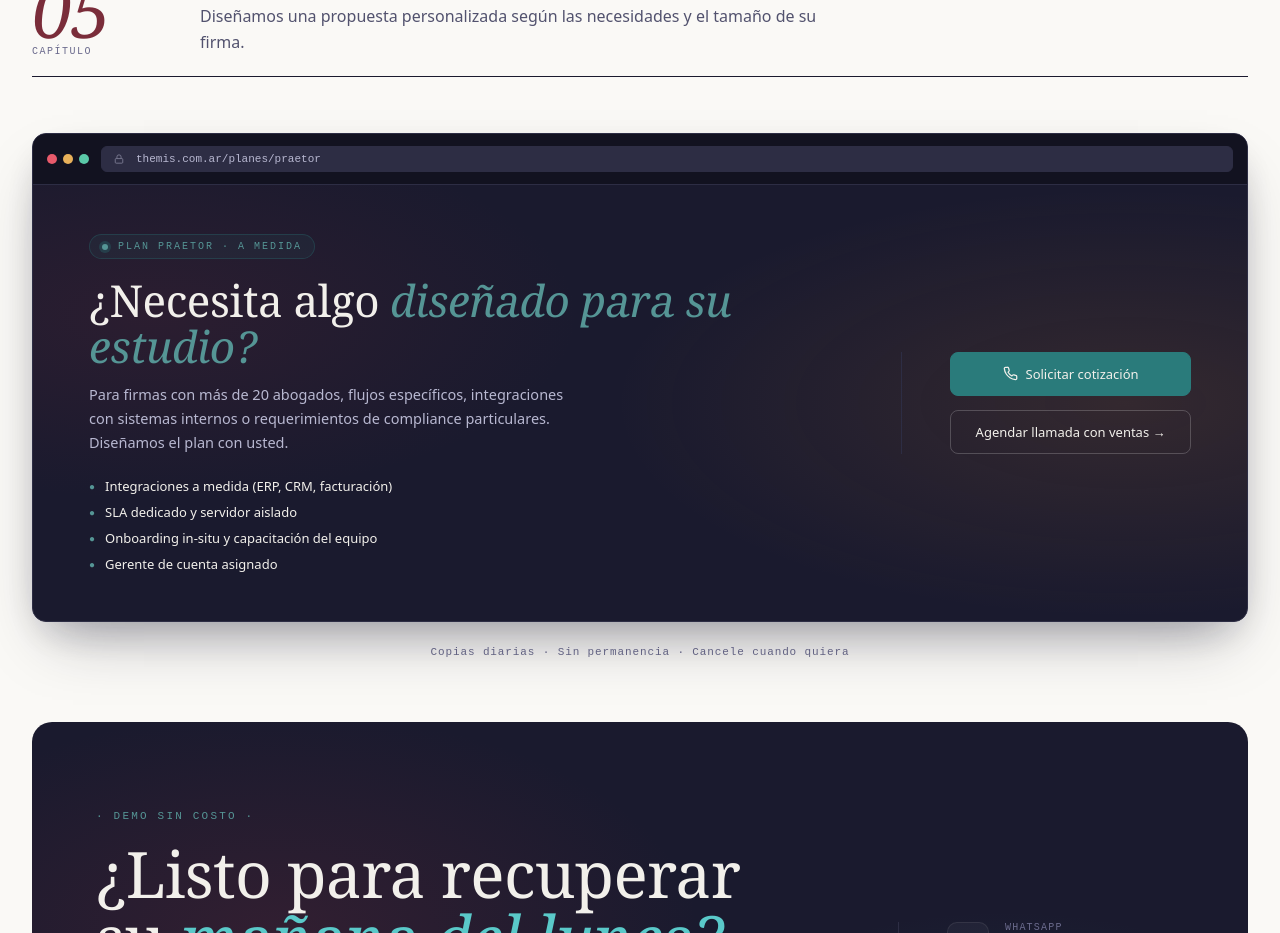
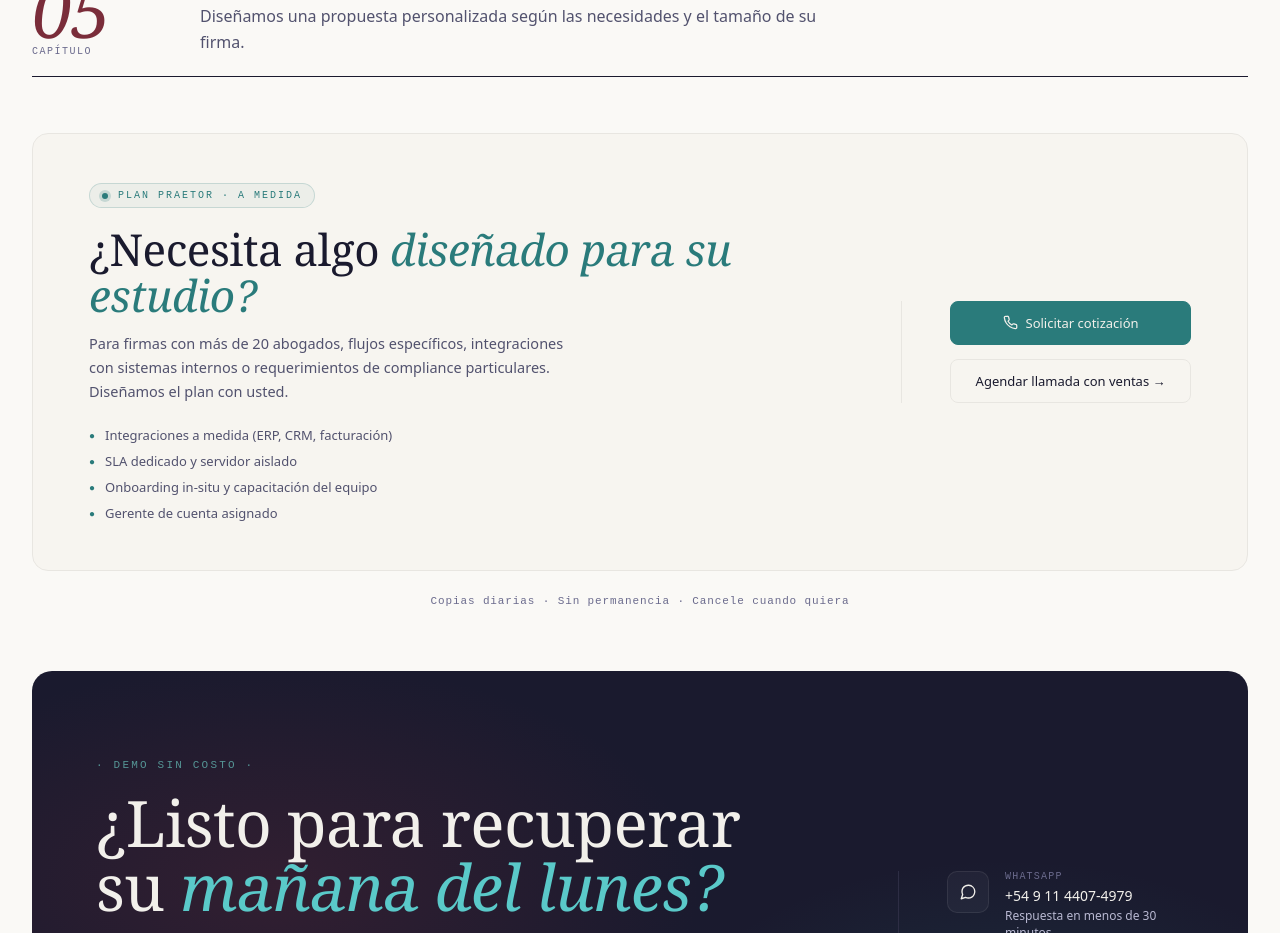
Before and after one commit to tinoamato/themis-landing, a Next.js app: page / in a window 1280 px wide. Shown: the part 6340-7273 px from the top of the page. Built offline with nearby package versions, Linux system fonts and the light colour scheme.

Commit message:
Rediseñar tarjeta de Plan Praetor a tema claro para consistencia de marca y remover chrome de navegador

```diff
--- a/app/html-design.css
+++ b/app/html-design.css
@@ -922,8 +922,9 @@
 /* ───────────────────── ENTERPRISE / PRAETOR CTA ───────────────────── */
 .enterprise-cta{
   margin-top:32px;
-  background:var(--obsidian);
-  color:var(--ivory);
+  background:var(--paper);
+  color:var(--obsidian);
+  border:1px solid var(--smoke);
   border-radius:16px;
   padding:48px 56px;
   display:grid;grid-template-columns:1.45fr 0.55fr;gap:48px;
@@ -931,44 +932,40 @@
   align-items:center;
 }
 .enterprise-cta::before{
-  content:"";position:absolute;inset:0;
-  background:
-    radial-gradient(ellipse 60% 70% at 90% 50%, rgba(184,115,51,.16) 0%, transparent 70%),
-    radial-gradient(ellipse 50% 60% at 10% 30%, rgba(122,45,58,.18) 0%, transparent 70%);
-  pointer-events:none;
+  display:none;
 }
 .enterprise-cta > *{position:relative;z-index:2}
 .ent-badge{
   display:inline-flex;align-items:center;gap:10px;
   font-family:var(--font-mono);font-size:10px;
-  color:color-mix(in srgb, var(--accent) 80%, white);letter-spacing:.2em;
+  color:var(--accent);letter-spacing:.2em;
   text-transform:uppercase;
   margin-bottom:18px;
   padding:6px 12px;
-  border:1px solid color-mix(in srgb, var(--accent) 30%, transparent);
+  border:1px solid color-mix(in srgb, var(--accent) 20%, transparent);
   border-radius:100px;
-  background:color-mix(in srgb, var(--accent) 10%, transparent);
+  background:color-mix(in srgb, var(--accent) 5%, transparent);
 }
-.ent-dot{width:6px;height:6px;border-radius:50%;background:color-mix(in srgb, var(--accent) 80%, white);box-shadow:0 0 0 3px color-mix(in srgb, var(--accent) 30%, transparent)}
+.ent-dot{width:6px;height:6px;border-radius:50%;background:var(--accent);box-shadow:0 0 0 3px color-mix(in srgb, var(--accent) 20%, transparent)}
 .ent-title{
   font-family:var(--font-display);font-weight:300;
   font-size:clamp(32px, 3.8vw, 44px);
   line-height:1.05;letter-spacing:-.01em;
-  color:var(--ivory);margin-bottom:14px;
+  color:var(--obsidian);margin-bottom:14px;
 }
-.ent-title em{font-style:italic;color:color-mix(in srgb, var(--accent) 80%, white)}
+.ent-title em{font-style:italic;color:var(--accent)}
 .ent-desc{
   font-size:14.5px;line-height:1.65;
-  color:var(--silver);max-width:500px;margin-bottom:22px;
+  color:var(--pewter-dark);max-width:500px;margin-bottom:22px;
 }
 .ent-feats{display:flex;flex-direction:column;gap:8px}
 .ent-feat{
   display:flex;align-items:center;gap:10px;
-  font-size:13px;color:var(--ivory);
+  font-size:13px;color:var(--pewter-dark);
 }
-.ent-chk{color:color-mix(in srgb, var(--accent) 80%, white);font-size:10px}
+.ent-chk{color:var(--accent);font-size:10px}
 .ent-right{
-  border-left:1px solid var(--obsidian-600);
+  border-left:1px solid var(--smoke);
   padding-left:48px;
   display:flex;flex-direction:column;gap:14px;
   align-self:center;
@@ -977,12 +974,12 @@
 .ent-q-l{font-family:var(--font-mono);font-size:10px;color:var(--pewter);letter-spacing:.14em;text-transform:uppercase;margin-bottom:4px}
 .ent-q-v{
   font-family:var(--font-display);font-size:52px;font-weight:300;
-  color:var(--ivory);line-height:1;letter-spacing:-.02em;
+  color:var(--obsidian);line-height:1;letter-spacing:-.02em;
   display:flex;align-items:baseline;gap:4px;
 }
-.ent-q-v .curr{font-size:18px;color:var(--silver);font-family:var(--font-sans);font-weight:500}
-.ent-q-v .per{font-size:13px;color:var(--silver);font-family:var(--font-mono);letter-spacing:.06em;font-weight:400}
-.ent-q-s{font-size:12px;color:var(--silver);margin-top:6px;font-style:italic;font-family:var(--font-display)}
+.ent-q-v .curr{font-size:18px;color:var(--pewter-dark);font-family:var(--font-sans);font-weight:500}
+.ent-q-v .per{font-size:13px;color:var(--pewter-dark);font-family:var(--font-mono);letter-spacing:.06em;font-weight:400}
+.ent-q-s{font-size:12px;color:var(--pewter-dark);margin-top:6px;font-style:italic;font-family:var(--font-display)}
 .ent-cta{
   display:inline-flex;align-items:center;justify-content:center;gap:8px;
   padding:12px 18px;border-radius:8px;
@@ -991,13 +988,13 @@
   text-decoration:none;border:1px solid var(--accent);
   transition:all .18s;
 }
-.ent-cta:hover{background:color-mix(in srgb, var(--accent) 80%, black);border-color:color-mix(in srgb, var(--accent) 80%, black);transform:translateY(-1px);box-shadow:0 8px 20px color-mix(in srgb, var(--accent) 30%, transparent)}
+.ent-cta:hover{background:color-mix(in srgb, var(--accent) 80%, black);border-color:color-mix(in srgb, var(--accent) 80%, black);transform:translateY(-1px);box-shadow:0 8px 20px color-mix(in srgb, var(--accent) 25%, transparent)}
 .ent-cta.ghost{
-  background:transparent;color:var(--ivory);
-  border:1px solid rgba(255,255,255,.2);
+  background:transparent;color:var(--obsidian);
+  border:1px solid var(--smoke);
   padding:12px 18px;font-size:13px;
 }
-.ent-cta.ghost:hover{background:rgba(255,255,255,.05);border-color:var(--ivory);box-shadow:none;transform:none}
+.ent-cta.ghost:hover{background:rgba(0,0,0,.03);border-color:var(--pewter);box-shadow:none;transform:none}
 
 @media (max-width:900px){
   .enterprise-cta{grid-template-columns:1fr;gap:32px;padding:40px 32px}
--- a/app/page.tsx
+++ b/app/page.tsx
@@ -767,15 +767,7 @@
   </div>
 
   <!-- ENTERPRISE / TAILORED PLAN -->
-  <div class="browser" style="margin-top: 32px;">
-    <div class="browser-chrome">
-      <div class="dots"><i></i><i></i><i></i></div>
-      <div class="url">
-        <svg width="10" height="10" viewBox="0 0 24 24" fill="none" stroke="currentColor" stroke-width="2" style="opacity: .6; margin-right: 4px;"><rect x="3" y="11" width="18" height="11" rx="2"/><path d="M7 11V7a5 5 0 0 1 10 0v4"/></svg>
-        themis.com.ar/planes/praetor
-      </div>
-    </div>
-    <div class="enterprise-cta" style="margin-top: 0; border-radius: 0; border: none; background: transparent;">
+  <div class="enterprise-cta">
     <div class="ent-left">
       <div class="ent-badge">
         <span class="ent-dot"></span>
@@ -800,7 +792,6 @@
       <a href="https://wa.me/5491144074979?text=Hola%2C%20quisiera%20agendar%20una%20llamada%20con%20el%20equipo%20de%20ventas%20de%20Themis." target="_blank" rel="noopener noreferrer" class="ent-cta ghost">
         Agendar llamada con ventas →
       </a>
-      </div>
     </div>
   </div>
 
```
Lines whose indentation alone changed are shown as unchanged.
